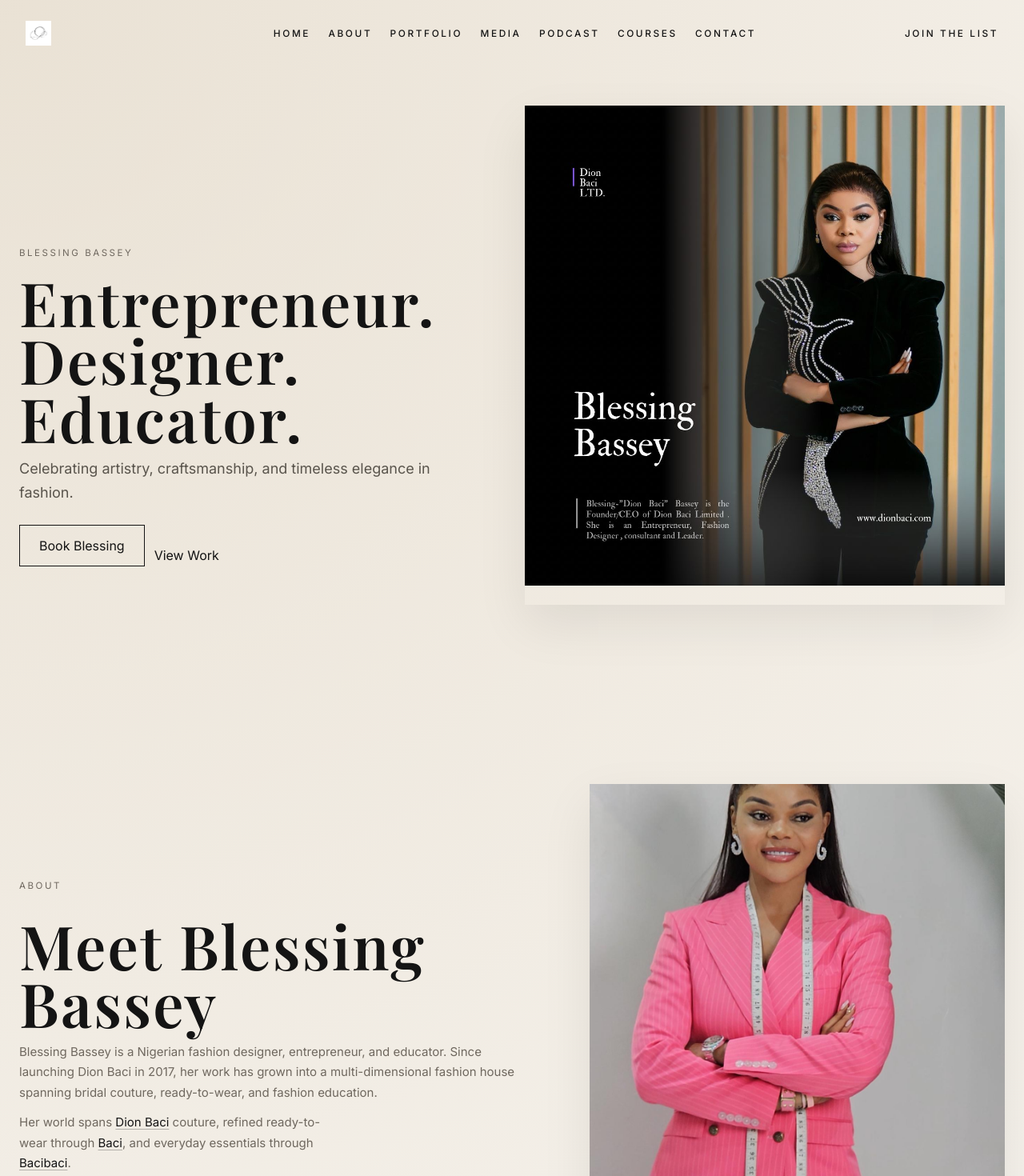
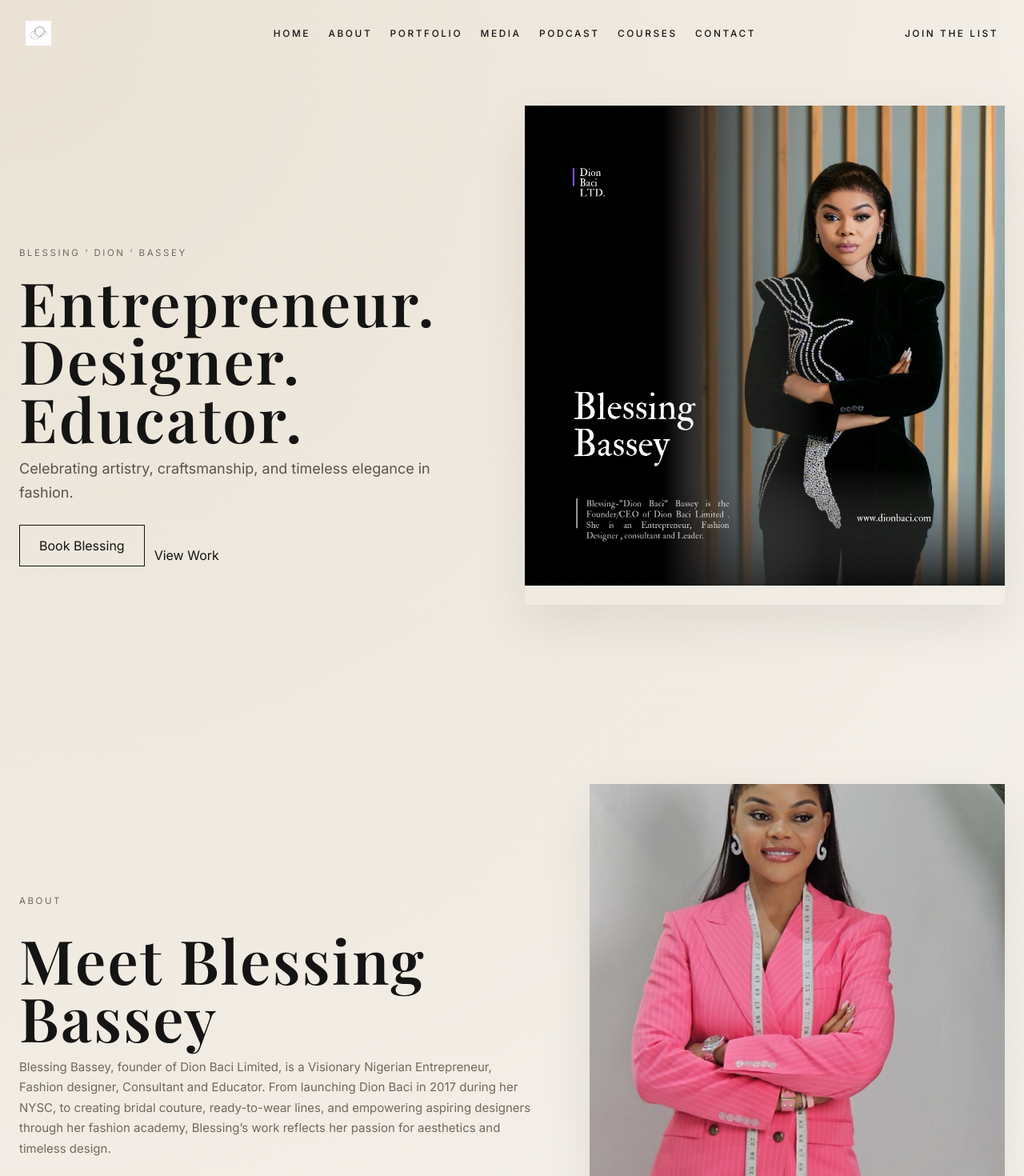
Before and after one commit to winnerbanjo/blessingdionbassey, a Next.js app: page / in a window 1280 px wide. Shown: the top 1470 px of the page at 80% size. Built offline with nearby package versions, Linux system fonts and the light colour scheme; a web font is replaced by a local one.

Commit message:
feat: update site naming and about section copy

```diff
--- a/app/layout.tsx
+++ b/app/layout.tsx
@@ -13,8 +13,8 @@ const playfair = Playfair_Display({
 });
 
 export const metadata: Metadata = {
-  title: "Blessing Bassey",
-  description: "Blessing Bassey personal brand site",
+  title: "Blessing ‘ Dion ‘ Bassey",
+  description: "Blessing ‘ Dion ‘ Bassey personal brand site",
 };
 
 export default function RootLayout({
--- a/app/page.tsx
+++ b/app/page.tsx
@@ -136,8 +136,8 @@ export default function Page() {
   return (
     <div className="site-shell">
       <header className="site-header" id="top">
-        <a className="brand-mark" href="#hero" aria-label="Blessing Bassey home">
-          <img src="/logo.jpeg" alt="Blessing Bassey logo" />
+        <a className="brand-mark" href="#hero" aria-label="Blessing ‘ Dion ‘ Bassey home">
+          <img src="/logo.jpeg" alt="Blessing ‘ Dion ‘ Bassey logo" />
         </a>
         <button
           className="menu-toggle"
@@ -163,10 +163,10 @@ export default function Page() {
       <main>
         <section className="hero section" id="hero">
           <div className="hero-visual reveal reveal-image">
-            <img src="/images/ceo/portrait.jpg" alt="Blessing Bassey portrait" />
+            <img src="/images/ceo/portrait.jpg" alt="Blessing ‘ Dion ‘ Bassey portrait" />
           </div>
           <div className="hero-copy reveal delayed-text">
-            <p className="eyebrow">Blessing Bassey</p>
+            <p className="eyebrow">Blessing ‘ Dion ‘ Bassey</p>
             <h1>Entrepreneur. Designer. Educator.</h1>
             <p className="hero-text">
               Celebrating artistry, craftsmanship, and timeless elegance in fashion.
@@ -188,46 +188,21 @@ export default function Page() {
               <p className="eyebrow">About</p>
               <h2>Meet Blessing Bassey</h2>
               <p className="body-text max-text">
-                Blessing Bassey is a Nigerian fashion designer, entrepreneur, and educator. Since
-                launching Dion Baci in 2017, her work has grown into a multi-dimensional fashion
-                house spanning bridal couture, ready-to-wear, and fashion education.
-              </p>
-              <p className="body-text support-text">
-                Her world spans{" "}
-                <a
-                  href="https://dionbaci.com"
-                  target="_blank"
-                  rel="noreferrer"
-                  className="inline-brand-link"
-                >
-                  Dion Baci
-                </a>{" "}
-                couture, refined ready-to-wear through{" "}
-                <a
-                  href="https://bacibaci.vercel.app"
-                  target="_blank"
-                  rel="noreferrer"
-                  className="inline-brand-link"
-                >
-                  Baci
-                </a>
-                , and everyday essentials through{" "}
-                <a
-                  href="https://bacibaci.vercel.app"
-                  target="_blank"
-                  rel="noreferrer"
-                  className="inline-brand-link"
-                >
-                  Bacibaci
-                </a>
-                .
+                Blessing Bassey, founder of Dion Baci Limited, is a Visionary Nigerian
+                Entrepreneur, Fashion designer, Consultant and Educator. From launching Dion Baci
+                in 2017 during her NYSC, to creating bridal couture, ready-to-wear lines, and
+                empowering aspiring designers through her fashion academy, Blessing’s work reflects
+                her passion for aesthetics and timeless design.
               </p>
               <a className="text-link" href="#contact">
                 Read Full Story
               </a>
             </div>
             <div className="about-visual reveal">
-              <img src="/images/media/feature.jpg" alt="Blessing Bassey featured media portrait" />
+              <img
+                src="/images/media/feature.jpg"
+                alt="Blessing ‘ Dion ‘ Bassey featured media portrait"
+              />
             </div>
           </div>
         </section>
@@ -439,10 +414,10 @@ export default function Page() {
       </main>
 
       <footer className="site-footer">
-        <div className="footer-grid stagger-group">
-          <div className="footer-column reveal">
-            <p className="footer-title">Brand</p>
-            <h3>Blessing Bassey</h3>
+          <div className="footer-grid stagger-group">
+            <div className="footer-column reveal">
+              <p className="footer-title">Brand</p>
+            <h3>Blessing ‘ Dion ‘ Bassey</h3>
             <p>Founder, Dion Baci</p>
             <p>Timeless design shaped with intention.</p>
           </div>
@@ -474,7 +449,7 @@ export default function Page() {
           </div>
         </div>
         <div className="footer-bottom">
-          <p>&copy; Blessing Bassey. All rights reserved.</p>
+          <p>&copy; Blessing ‘ Dion ‘ Bassey. All rights reserved.</p>
         </div>
       </footer>
     </div>
```
